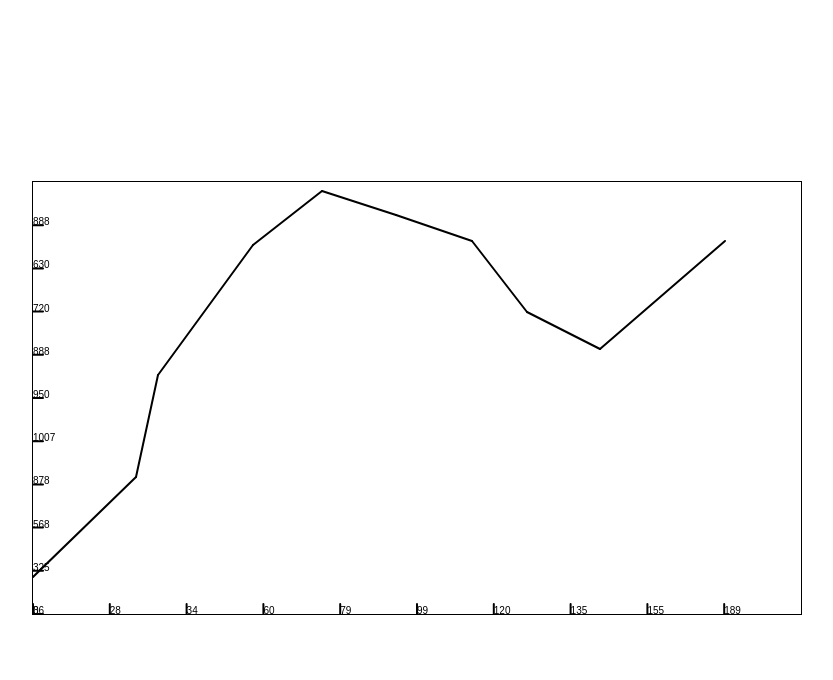
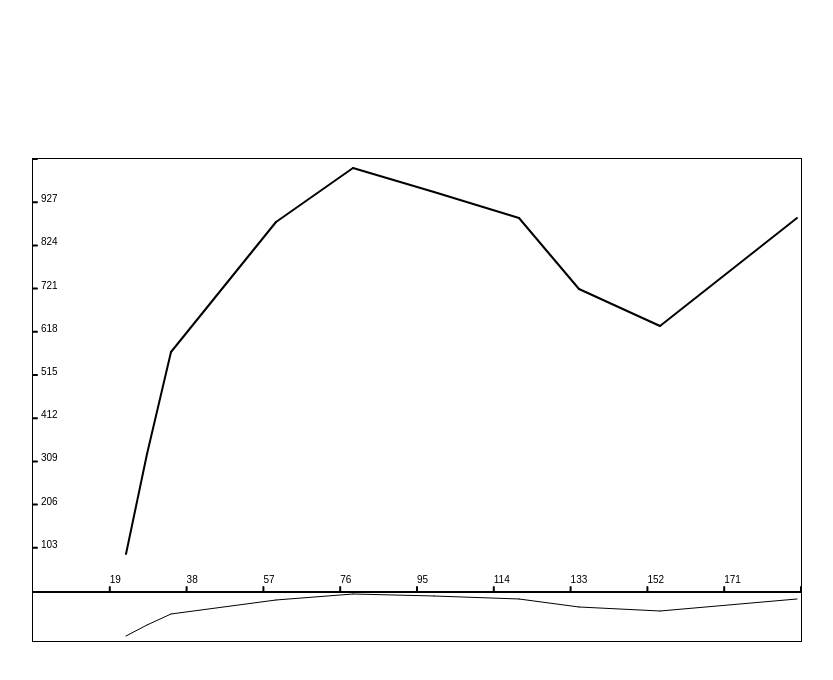
Before and after one commit to AntonGoncharik/chartjs, a website built with webpack: page src/index.html in a window 1280 px wide. Shown: the whole page, without its empty margins (223-1056 px from the left). Built offline with nearby package versions, Linux system fonts and the light colour scheme.

Commit message:
Add classes of charts

```diff
--- a/src/chart/base.ts
+++ b/src/chart/base.ts
@@ -1,25 +1,28 @@
-import { Chart as ChartI, ChartData } from './interface';
 import { Drawer } from '../drawer';
+import { ChartData } from './interface';
 
-export class ChartBase {
-  private minX!: number;
-  private maxX!: number;
-  private stepX!: number;
-  private countX!: number;
-  private ratioX!: number;
-  private minY!: number;
-  private maxY!: number;
-  private stepY!: number;
-  private countY!: number;
-  private ratioY!: number;
+export abstract class Base {
+  drawer: Drawer;
+  data: ChartData;
+  minX!: number;
+  maxX!: number;
+  stepX!: number;
+  countX!: number;
+  ratioX!: number;
+  minY!: number;
+  maxY!: number;
+  stepY!: number;
+  countY!: number;
+  ratioY!: number;
 
-  constructor(private drawer: Drawer, private data: ChartData) {
+  constructor(drawer: Drawer, data: ChartData) {
+    this.drawer = drawer;
+    this.data = data;
     this.minX = Math.min(...this.data.x);
     this.maxX = Math.max(...this.data.x);
     this.countX = this.data.x.length;
     this.stepX = Math.ceil((this.maxX - this.minX) / (this.countX - 1));
     this.ratioX = (this.stepX * this.countX) / this.drawer.width;
-
     this.minY = Math.min(...this.data.dataset[0].y);
     this.maxY = Math.max(...this.data.dataset[0].y);
     this.countY = this.data.dataset[0].y.length;
@@ -29,8 +32,6 @@ export class ChartBase {
 
   render() {
     this.clear();
-    this.renderXAxis();
-    this.renderYAxis();
     this.renderLines();
 
     return this;
@@ -38,44 +39,6 @@ export class ChartBase {
 
   clear() {
     this.drawer.clear();
-
-    return this;
-  }
-
-  renderXAxis() {
-    for (let index = 0; index < this.countX; index++) {
-      this.drawer.line(
-        (index * this.stepX) / this.ratioX,
-        this.drawer.height,
-        (index * this.stepX) / this.ratioX,
-        this.drawer.height - 10,
-      );
-
-      this.drawer.label(
-        `${this.data.x[index]}`,
-        (index * this.stepX) / this.ratioX,
-        this.drawer.height,
-      );
-    }
-
-    return this;
-  }
-
-  renderYAxis() {
-    for (let index = 0; index < this.countY; index++) {
-      this.drawer.line(
-        0,
-        this.drawer.height - (index * this.stepY) / this.ratioY,
-        10,
-        this.drawer.height - (index * this.stepY) / this.ratioY,
-      );
-
-      this.drawer.label(
-        `${this.data.dataset[0].y[index]}`,
-        0,
-        this.drawer.height - (index * this.stepY) / this.ratioY,
-      );
-    }
 
     return this;
   }
@@ -92,19 +55,12 @@ export class ChartBase {
 
       this.drawer.line(
         Math.ceil(xStart / this.ratioX),
-        // yStart / this.ratioY,
         this.drawer.height - Math.ceil(yStart / this.ratioY),
         Math.ceil(xEnd / this.ratioX),
-        // yEnd / this.ratioY,
         this.drawer.height - Math.ceil(yEnd / this.ratioY),
       );
     }
 
-    // this.drawer.arc(x, y, radius, startAngle, endAngle, anticlockwise);
-    // this.drawer.arc(x, y, radius);
-    // this.drawer.clear();
-    // this.drawer.render(10, 20, 60, 90);
-
     return this;
   }
 }
--- /dev/null
+++ b/src/chart/detailed.ts
@@ -0,0 +1,49 @@
+import { Base } from './base';
+
+export class Detailed extends Base {
+  render() {
+    super.render();
+    this.renderXAxis();
+    this.renderYAxis();
+
+    return this;
+  }
+
+  renderXAxis() {
+    for (let index = 1; index <= this.countX; index++) {
+      this.drawer.line(
+        (index * this.stepX) / this.ratioX,
+        this.drawer.height,
+        (index * this.stepX) / this.ratioX,
+        this.drawer.height - 4,
+      );
+
+      this.drawer.label(
+        `${index * this.stepX}`,
+        (index * this.stepX) / this.ratioX,
+        this.drawer.height - 8,
+      );
+    }
+
+    return this;
+  }
+
+  renderYAxis() {
+    for (let index = 1; index <= this.countY; index++) {
+      this.drawer.line(
+        0,
+        this.drawer.height - (index * this.stepY) / this.ratioY,
+        4,
+        this.drawer.height - (index * this.stepY) / this.ratioY,
+      );
+
+      this.drawer.label(
+        `${index * this.stepY}`,
+        8,
+        this.drawer.height - (index * this.stepY) / this.ratioY,
+      );
+    }
+
+    return this;
+  }
+}
--- a/src/chart/index.ts
+++ b/src/chart/index.ts
@@ -1,39 +1,42 @@
-import { Chart as ChartI, ChartData } from './interface';
+import { ChartData } from './interface';
 import { Drawer } from '../drawer';
-import { ChartBase } from './base';
+import { Detailed } from './detailed';
+import { Slider } from './slider';
+import { LINE_WIDTH } from '../constants';
 
 export class Chart {
-  private detail!: ChartBase;
+  private detailed: Detailed;
+  private slider: Slider;
 
   constructor(chartId: string, data: ChartData) {
-    const root = document.getElementById('chart');
+    const root = document.getElementById(chartId);
 
     if (!root) {
-      throw new Error('Element with id=chart is not found');
+      throw new Error('DIV with id="chart" is not found');
     }
 
     root.innerHTML = this.getTemplate();
 
-    const detail = <HTMLCanvasElement>document.getElementById('detail');
-    const ctxDetail = <CanvasRenderingContext2D>detail.getContext('2d');
+    const detailed = <HTMLCanvasElement>document.getElementById('detailed');
+    const ctxDetailed = <CanvasRenderingContext2D>detailed.getContext('2d');
+    const slider = <HTMLCanvasElement>document.getElementById('slider');
+    const ctxSlider = <CanvasRenderingContext2D>slider.getContext('2d');
 
-    // const slider = <HTMLCanvasElement>document.getElementById('slider');
-    // const ctxSlider = slider.getContext('2d');
+    this.detailed = new Detailed(new Drawer(ctxDetailed), data);
 
-    this.detail = new ChartBase(new Drawer(ctxDetail), data);
-    // this.slider = new ChartBase(
-    //   new Drawer(<CanvasRenderingContext2D>ctxSlider),
-    //   data,
-    // );
+    const sliderDrawer = new Drawer(ctxSlider);
+    sliderDrawer.setConfig({ lineWidth: LINE_WIDTH });
+
+    this.slider = new Slider(sliderDrawer, data);
   }
 
-  getTemplate() {
-    return `<canvas id="detail" width="768" height="432" />`;
-    // return `<canvas id="detail" width="768" height="432" />
-    //   <canvas id="slider" width="768" height="48" />`;
+  private getTemplate() {
+    return `<canvas id="detailed" width="768" height="432"></canvas>
+      <canvas id="slider" width="768" height="48"></canvas>`;
   }
 
   render() {
-    this.detail.render();
+    this.detailed.render();
+    this.slider.render();
   }
 }
--- /dev/null
+++ b/src/chart/slider.ts
@@ -0,0 +1,9 @@
+import { Base } from './base';
+
+export class Slider extends Base {
+  render() {
+    super.render();
+
+    return this;
+  }
+}
--- /dev/null
+++ b/src/constants/index.ts
@@ -0,0 +1,2 @@
+export const LINE_WIDTH = 1;
+export const MAIN_LINE_WIDTH = 2;
--- a/src/data/index.ts
+++ b/src/data/index.ts
@@ -1,5 +1,5 @@
 export const DATA = {
-  x: [0, 28, 34, 60, 79, 99, 120, 135, 155, 189],
+  x: [23, 28, 34, 60, 79, 99, 120, 135, 155, 189],
   dataset: [
     {
       y: [86, 325, 568, 878, 1007, 950, 888, 720, 630, 888],
--- a/src/drawer/index.ts
+++ b/src/drawer/index.ts
@@ -1,22 +1,27 @@
-import { Drawer as DrawerI } from './interface';
+import { Drawer as DrawerI, DrawerConfig } from './interface';
+import { MAIN_LINE_WIDTH } from '../constants';
 
 export class Drawer implements DrawerI {
   width: number;
   height: number;
 
   constructor(private ctx: CanvasRenderingContext2D) {
-    this.ctx.lineWidth = 2;
+    this.ctx.lineWidth = MAIN_LINE_WIDTH;
     this.ctx.lineCap = 'round';
     this.ctx.lineJoin = 'round';
     this.width = this.ctx.canvas.width;
     this.height = this.ctx.canvas.height;
   }
 
-  label(label: string, x: number, y: number) {
+  setConfig(options: DrawerConfig): void {
+    this.ctx.lineWidth = options.lineWidth ?? MAIN_LINE_WIDTH;
+  }
+
+  label(label: string, x: number, y: number): void {
     this.ctx.fillText(label, x, y);
   }
 
-  line(xStart: number, yStart: number, xEnd: number, yEnd: number) {
+  line(xStart: number, yStart: number, xEnd: number, yEnd: number): void {
     this.ctx.beginPath();
     this.ctx.moveTo(xStart, yStart);
     this.ctx.lineTo(xEnd, yEnd);
@@ -24,7 +29,7 @@ export class Drawer implements DrawerI {
     this.ctx.closePath();
   }
 
-  clear() {
+  clear(): void {
     this.ctx.clearRect(0, 0, this.ctx.canvas.width, this.ctx.canvas.height);
   }
 }
--- a/src/drawer/interface.ts
+++ b/src/drawer/interface.ts
@@ -4,3 +4,7 @@ export interface Drawer {
   line(xStart: number, yStart: number, xEnd: number, yEnd: number): void;
   clear(): void;
 }
+
+export interface DrawerConfig {
+  lineWidth?: number;
+}
--- a/src/index.css
+++ b/src/index.css
@@ -1,12 +1,17 @@
 body {
   display: flex;
-  align-items: center;
   justify-content: center;
   height: 100vh;
   margin: 0;
 }
 
-#detail {
+#chart {
+  display: flex;
+  justify-content: center;
+  flex-direction: column;
+}
+
+#detailed {
   border: 1px solid black;
 }
 
```
